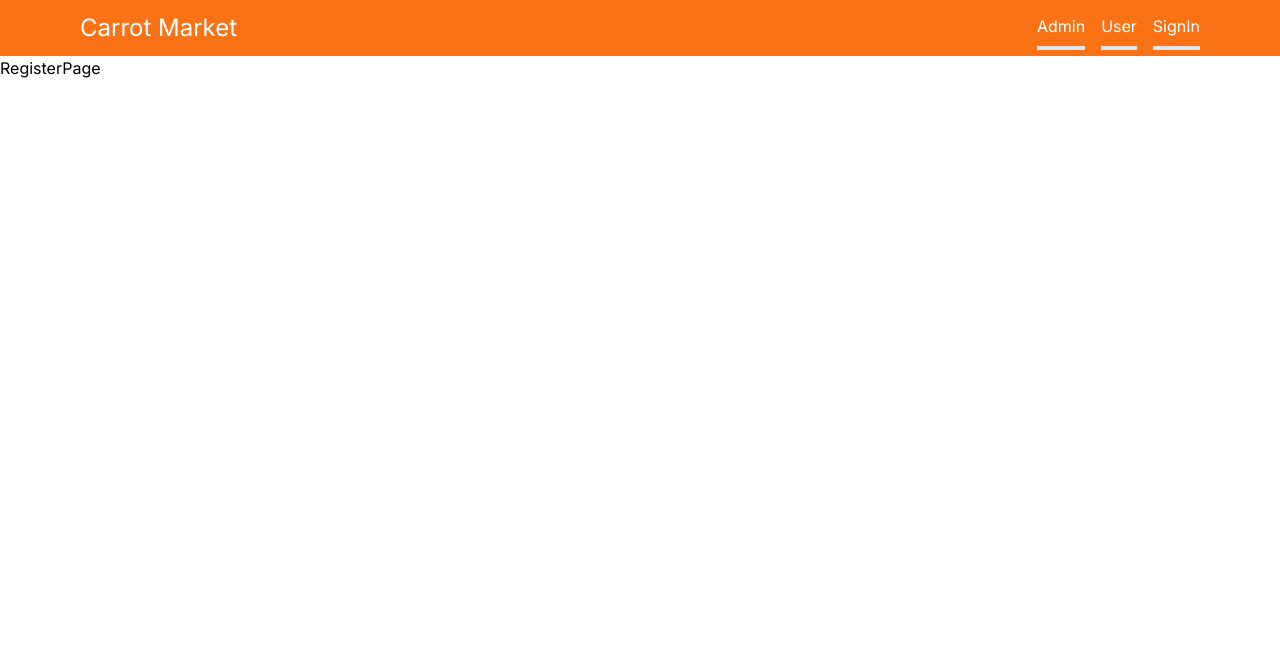
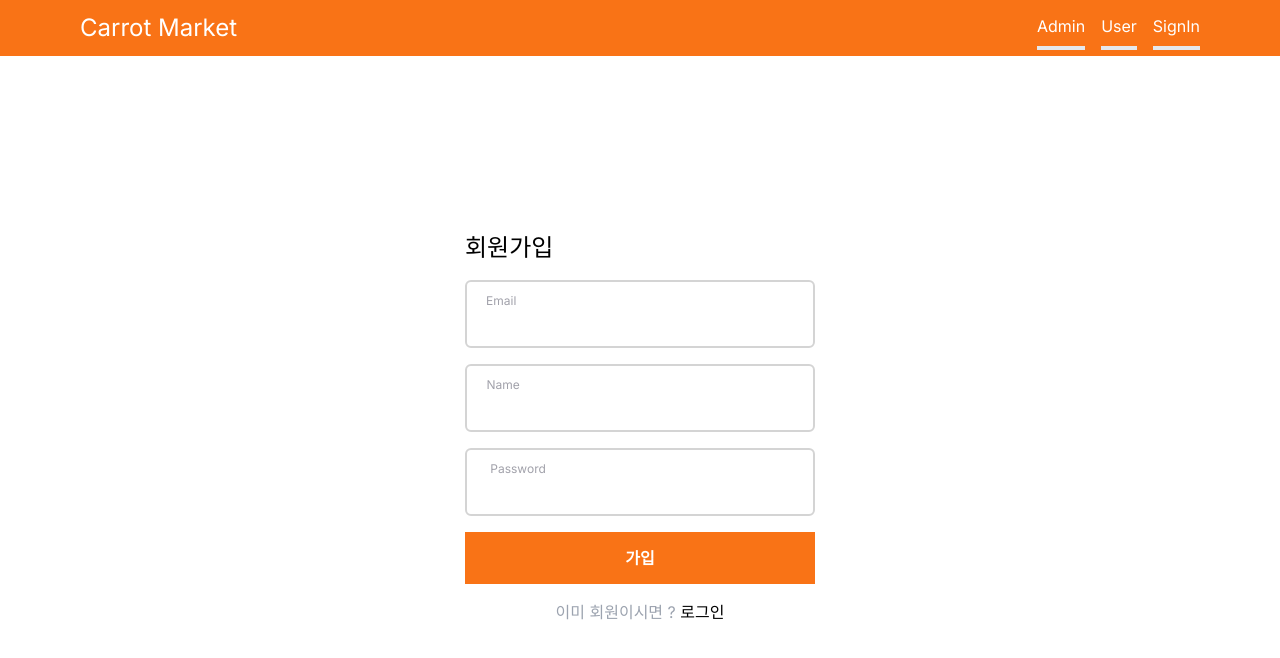
Before and after one commit to sehkim76/carrot-market, a Next.js app: page /auth/register in a window 1280 px wide. Shown: the top 658 px of the page. Built offline with nearby package versions, Linux system fonts and the light colour scheme; no server answers.

Commit message:
2월15일 오전10시40분 회원가입 후 사용자 정보 디비 추가

```diff
--- a/package.json
+++ b/package.json
@@ -12,13 +12,17 @@
     "@auth/prisma-adapter": "^1.3.3",
     "@next-auth/prisma-adapter": "^1.0.7",
     "@prisma/client": "^5.9.1",
+    "axios": "^1.6.7",
+    "bcryptjs": "^2.4.3",
     "next": "14.1.0",
     "next-auth": "^4.24.5",
     "react": "^18",
     "react-dom": "^18",
-    "react-hook-form": "^7.50.1"
+    "react-hook-form": "^7.50.1",
+    "react-icons": "^5.0.1"
   },
   "devDependencies": {
+    "@types/bcryptjs": "^2.4.6",
     "@types/node": "^20",
     "@types/react": "^18",
     "@types/react-dom": "^18",
--- /dev/null
+++ b/src/app/api/register/route.ts
@@ -0,0 +1,25 @@
+// 여기에서 DB에 사용자 레코드를 추가
+import bcrypt from "bcryptjs"
+import prisma from "@/app/helpers/prismadb"
+import { NextResponse } from "next/server";
+
+export async function POST(
+    request: Request
+) {
+    const body = await request.json()
+    const { email, name, password } = body;
+
+    const hashedPassword = await bcrypt.hash(password, 12);
+
+    const user = await prisma.user.create(
+        {
+            data: {
+                email,
+                name,
+                hashedPassword,
+                image: ''
+            }
+        }
+    )
+    return NextResponse.json(user)
+}
--- a/src/app/auth/login/page.tsx
+++ b/src/app/auth/login/page.tsx
@@ -1,5 +1,6 @@
 // http://localhost:3000/auth/login
 'use client'
+import Button from '@/components/Button';
 import Input from '@/components/Input';
 import { signIn } from 'next-auth/react';
 import Link from 'next/link';
@@ -53,12 +54,16 @@ const LoginPage = () => {
                 errors={errors}
                 required
             />
-            <button>Login</button>
+            <Button
+                label="로그인"
+                isLoading={isLoading}
+                />
+
             <div className='text-center'>
                 <p className='text-gray-400'>
-                    Not a member? { " " }
+                    회원이 아니시면 ? { " " }
                     <Link href='/auth/register' className='text-black hover:underline'>
-                        Register
+                        가입
                     </Link>
                 </p>
             </div>
--- a/src/app/auth/register/page.tsx
+++ b/src/app/auth/register/page.tsx
@@ -1,8 +1,85 @@
-import React from 'react'
+'use client'
+import Button from '@/components/Button';
+import Input from '@/components/Input';
+import axios from 'axios';
+import Link from 'next/link';
+import { useRouter } from 'next/navigation';
+import React, { useState } from 'react'
+
+import { FieldValues, SubmitHandler, useForm } from 'react-hook-form';
 
 const RegisterPage = () => {
+  const [isLoading, setIsLoading] = useState(false);
+  const router = useRouter();
+
+  const {
+    register,
+    handleSubmit,
+    formState: {
+      errors,
+    },
+  } = useForm<FieldValues>({
+    defaultValues: {
+      name: '',
+      email: '',
+      password: ''
+    }
+  })
+
+  const onSubmit: SubmitHandler<FieldValues> = async(body) => {
+    setIsLoading(true);
+    try {
+      const data = await axios.post("/api/register", body);
+      router.push('/auth/login');
+    } catch ( error ) {
+        console.log('Login Error', error);
+    } finally {
+        setIsLoading(false);
+    }
+}
   return (
-    <div>RegisterPage</div>
+<section className='grid h-[calc(100vh_-_56px)] place-items-center'>
+        <form className='flex flex-col justify-center gap-4 min-w-[350px]
+            ' onSubmit={handleSubmit(onSubmit)}>
+            <h1 className='text-2xl'>회원가입</h1>
+            <Input
+                id="email"
+                label="Email"
+                disabled={isLoading}
+                register={register}
+                errors={errors}
+                required/>
+            <Input
+                id="name"
+                label="Name"
+                disabled={isLoading}
+                register={register}
+                errors={errors}
+                required/>
+            <Input
+                id="password"
+                label="Password"
+                type="password"
+                disabled={isLoading}
+                register={register}
+                errors={errors}
+                required
+            />
+            <Button
+                label="가입"
+                isLoading={isLoading}
+                />
+
+            <div className='text-center'>
+                <p className='text-gray-400'>
+                    이미 회원이시면 ? { " " }
+                    <Link href='/auth/login' className='text-black hover:underline'>
+                        로그인
+                    </Link>
+                </p>
+            </div>
+        </form>
+    </section>
   )
 }
 
--- /dev/null
+++ b/src/app/helpers/prismadb.ts
@@ -0,0 +1,10 @@
+import { PrismaClient } from "@prisma/client";
+
+declare global {
+    var prisma : PrismaClient | undefined
+}
+
+const client = globalThis.prisma || new PrismaClient()
+globalThis.prisma = client
+
+export default client
--- a/src/app/page.tsx
+++ b/src/app/page.tsx
@@ -1,9 +1,10 @@
 import Image from "next/image";
 
+// http://localhost:3000/
 export default function Home() {
   return (
     <main className="flex min-h-screen flex-col items-center justify-between p-24">
-
+      루트 페이지
     </main>
   );
 }
--- a/src/components/Button.tsx
+++ b/src/components/Button.tsx
@@ -1,8 +1,45 @@
 import React from 'react'
+import { IconType } from 'react-icons'
 
-const Button = () => {
+interface ButtonProps {
+  label?: string;
+  onClick?: (e: React.MouseEvent<HTMLButtonElement>)=>void;
+  disabled?: boolean;
+  outline?: boolean;
+  small?: boolean;
+  icon?: IconType;
+  isLoading: boolean;
+}
+
+const Button : React.FC<ButtonProps> = ({
+  label,
+  onClick,
+  disabled,
+  outline,
+  small,
+  icon: Icon,
+  isLoading = false
+}) => {
   return (
-    <div>Button</div>
+    <button
+      type='submit'
+      disabled={disabled}
+      onClick={onClick}
+      className={`
+                  relative
+                  disabled:opacity-70
+                  disabled:cursor-not-allowed
+                  ${outline ? 'bg-white' : 'bg-orange-500'}
+                  ${outline ? 'border-black' : 'border-orange-500'}
+                  ${outline ? 'text-black': 'text-white'}
+                  ${small ? 'text-sm' : 'text-md'}
+                  ${small ? 'py-1' : 'py-3'}
+                  ${small ? 'font-light' : 'font-semibold'}
+                  ${small ? 'broder-[1px]' : 'border-2'}
+                `}
+    >
+      {label}
+    </button>
   )
 }
 
--- a/src/pages/api/auth/[...nextauth].ts
+++ b/src/pages/api/auth/[...nextauth].ts
@@ -4,8 +4,9 @@ import { PrismaAdapter } from "@next-auth/prisma-adapter"
 import { PrismaClient } from "@prisma/client"
 import CredentialsProvider from "next-auth/providers/credentials";
 import KakaoProvider from "next-auth/providers/kakao";
+import prisma from "@/app/helpers/prismadb"
 
-const prisma = new PrismaClient()
+//const prisma = new PrismaClient()
 
 export const authOptions : NextAuthOptions = {
   adapter: PrismaAdapter(prisma),
```
Also changed, not shown: 1 other file (tests, documents, lock files or other folders).
